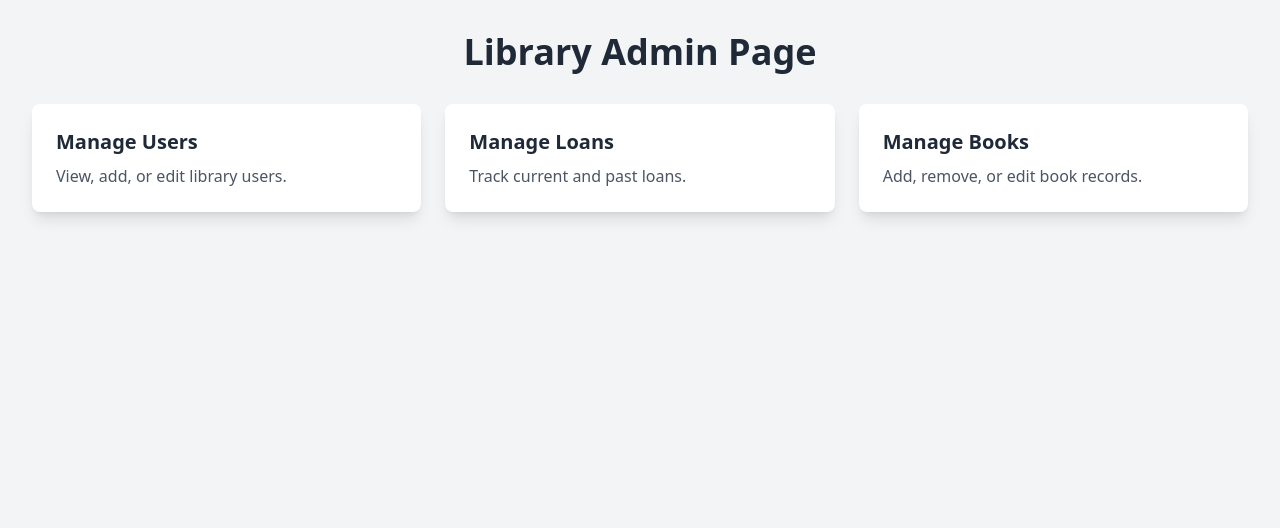
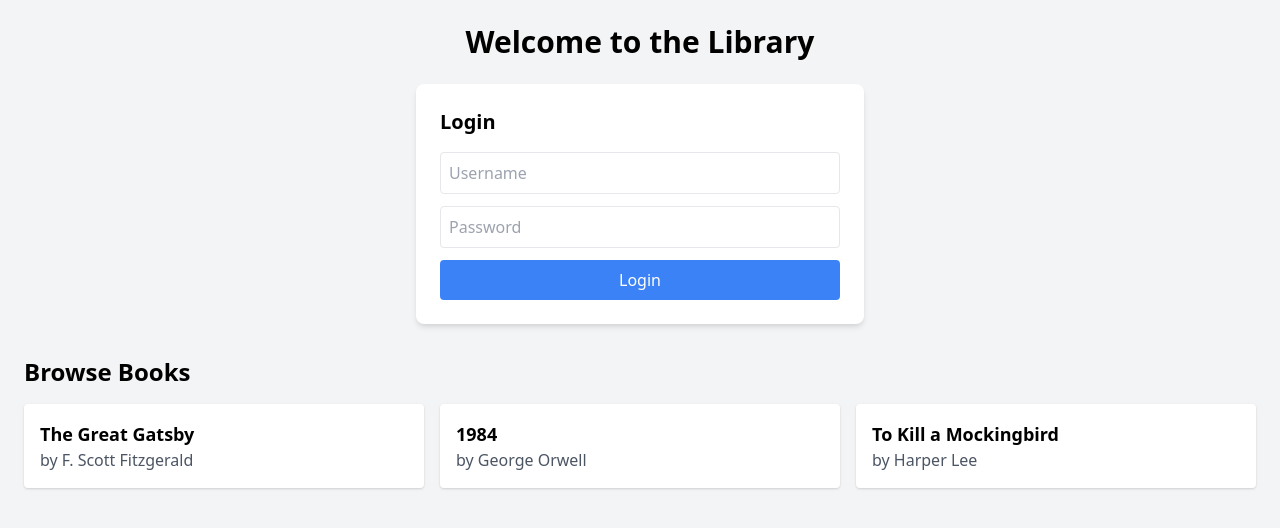
Before and after one commit to burrowsea/library, a PHP site: page / in a window 1280 px wide. Shown: the top 528 px of the page. Run offline with PHP 8.4, Linux system fonts and the light colour scheme; some libraries are stand-ins or nearby versions.

Commit message:
newpages

```diff
--- a/index.php
+++ b/index.php
@@ -1,31 +1,49 @@
+<?php
+session_start();
+?>
+
 <!DOCTYPE html>
 <html lang="en">
 <head>
     <meta charset="UTF-8">
     <meta name="viewport" content="width=device-width, initial-scale=1.0">
-    <title>Library Management</title>
-    <script src="https://cdn.tailwindcss.com"></script>
+    <title>Library Home</title>
+    <link rel="stylesheet" href="https://cdn.jsdelivr.net/npm/tailwindcss@2.2.19/dist/tailwind.min.css">
 </head>
-<body class="bg-gray-100 text-gray-800">
-    <div class="container mx-auto p-8">
-        <h1 class="text-4xl font-bold text-center mb-8">Library Admin Page</h1>
+<body class="bg-gray-100">
 
-        <div class="grid grid-cols-1 sm:grid-cols-3 gap-6">
-            <a href="users.php" class="block p-6 bg-white rounded-lg shadow-lg hover:shadow-xl transition">
-                <h2 class="text-xl font-semibold mb-2">Manage Users</h2>
-                <p class="text-gray-600">View, add, or edit library users.</p>
-            </a>
+    <div class="container mx-auto p-6">
+        <h1 class="text-3xl font-bold text-center mb-6">Welcome to the Library</h1>
 
-            <a href="loans.php" class="block p-6 bg-white rounded-lg shadow-lg hover:shadow-xl transition">
-                <h2 class="text-xl font-semibold mb-2">Manage Loans</h2>
-                <p class="text-gray-600">Track current and past loans.</p>
-            </a>
+        <!-- Login Form -->
+        <div class="max-w-md mx-auto bg-white p-6 rounded-lg shadow-md">
+            <h2 class="text-xl font-bold mb-4">Login</h2>
+            <form action="login.php" method="POST">
+                <input type="text" name="username" placeholder="Username" class="w-full p-2 border rounded mb-3">
+                <input type="password" name="password" placeholder="Password" class="w-full p-2 border rounded mb-3">
+                <button type="submit" class="w-full bg-blue-500 text-white p-2 rounded">Login</button>
+            </form>
+        </div>
 
-            <a href="books.php" class="block p-6 bg-white rounded-lg shadow-lg hover:shadow-xl transition">
-                <h2 class="text-xl font-semibold mb-2">Manage Books</h2>
-                <p class="text-gray-600">Add, remove, or edit book records.</p>
-            </a>
+        <!-- Books List -->
+        <h2 class="text-2xl font-bold mt-8">Browse Books</h2>
+        <div class="grid grid-cols-3 gap-4 mt-4">
+            <?php
+            // Sample books data (Replace with database query)
+            $books = [
+                ["title" => "The Great Gatsby", "author" => "F. Scott Fitzgerald"],
+                ["title" => "1984", "author" => "George Orwell"],
+                ["title" => "To Kill a Mockingbird", "author" => "Harper Lee"]
+            ];
+            foreach ($books as $book) {
+                echo "<div class='bg-white p-4 rounded shadow'>
+                        <h3 class='text-lg font-bold'>{$book['title']}</h3>
+                        <p class='text-gray-600'>by {$book['author']}</p>
+                    </div>";
+            }
+            ?>
         </div>
     </div>
+
 </body>
 </html>
--- /dev/null
+++ b/logout.php
@@ -0,0 +1,6 @@
+<?php
+session_start();
+session_destroy();
+header("Location: index.php");
+exit();
+?>
```
Also changed, not shown: admin.php (added, +32 -0 lines), login.php (added, +13 -0 lines).
